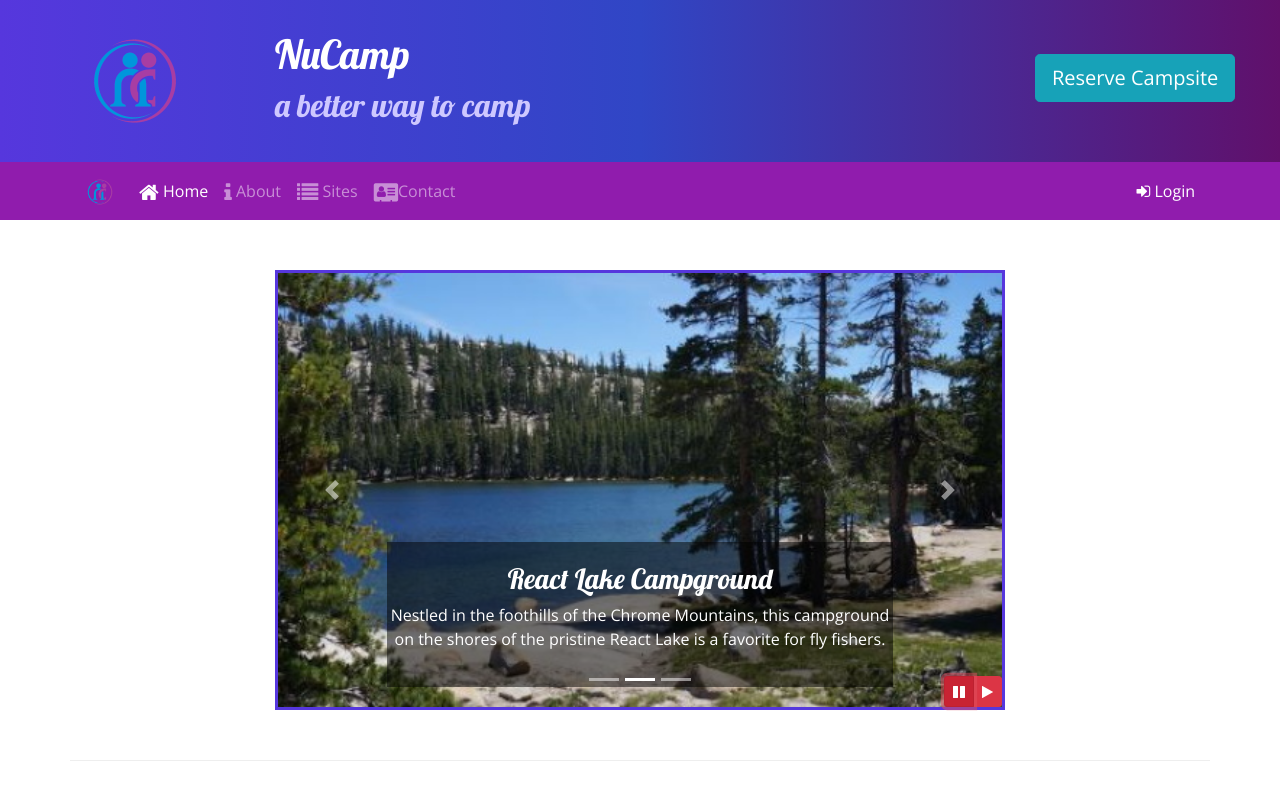
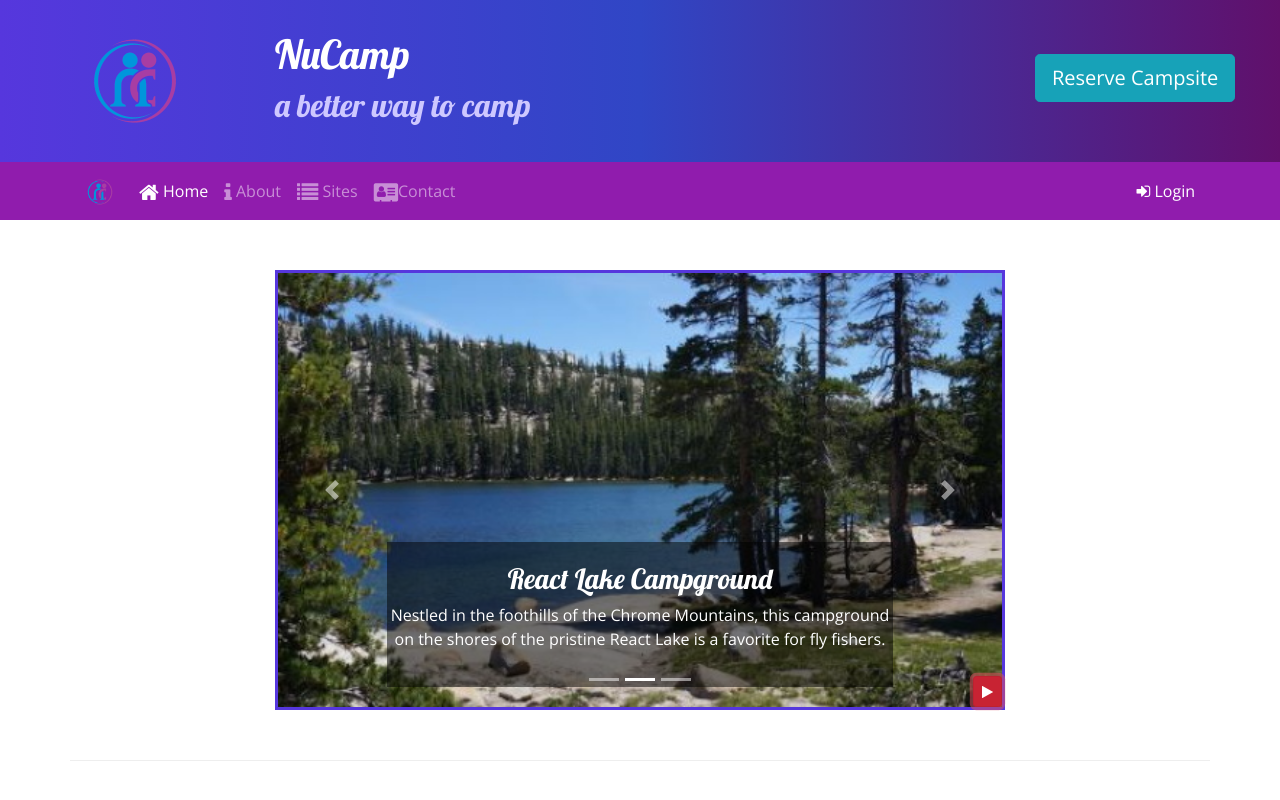
Before and after one commit to j-nathanson/camp-website, a website: page index.html in a window 1280 px wide. Both pictures are taken after a click on the button 959 px from the left and 691 px from the top of the page. Shown: the top 800 px of the page. Drawn offline with nearby package versions, Linux system fonts and the light colour scheme.

Commit message:
consolated carousel play and pause buttons, changed jquery to toggle play and pause

```diff
--- a/index.html
+++ b/index.html
@@ -230,10 +230,7 @@
             <span class="carousel-control-next-icon"></span>
             <span class="sr-only">Next</span>
           </a>
-          <div class="btn-group" id="carouselButton">
-            <button class="btn btn-danger btn-sm" id="carouselPause"><i class="fa fa-pause"></i></button>
-            <button class="btn btn-danger btn-sm" id="carouselPlay"><i class="fa fa-play "></i></button>
-          </div>
+          <button class="btn btn-danger btn-sm" id="carouselButton"><i class="fa fa-pause"></i></button>
         </div>
       </div>
     </div>
@@ -352,12 +349,17 @@
       $(".carousel").carousel({
         interval: 2000
       });
-      $('#carouselPause').click(function () {
-        $(".carousel").carousel("pause");
+      $('#carouselButton').click(function () {
+        if ($("#carouselButton").children("i").hasClass("fa-pause")) {
+          $(".carousel").carousel("pause");
+          $("#carouselButton").children("i").removeClass("fa-pause");
+          $("#carouselButton").children("i").addClass("fa-play");
+        }else{
+          $(".carousel").carousel("cycle");
+          $("#carouselButton").children("i").removeClass("fa-play");
+          $("#carouselButton").children("i").addClass("fa-pause");
+        }
       });
-      $('#carouselPlay').click(function () {
-        $(".carousel").carousel("cycle");
-      })
     })
   </script>
 </body>
```
